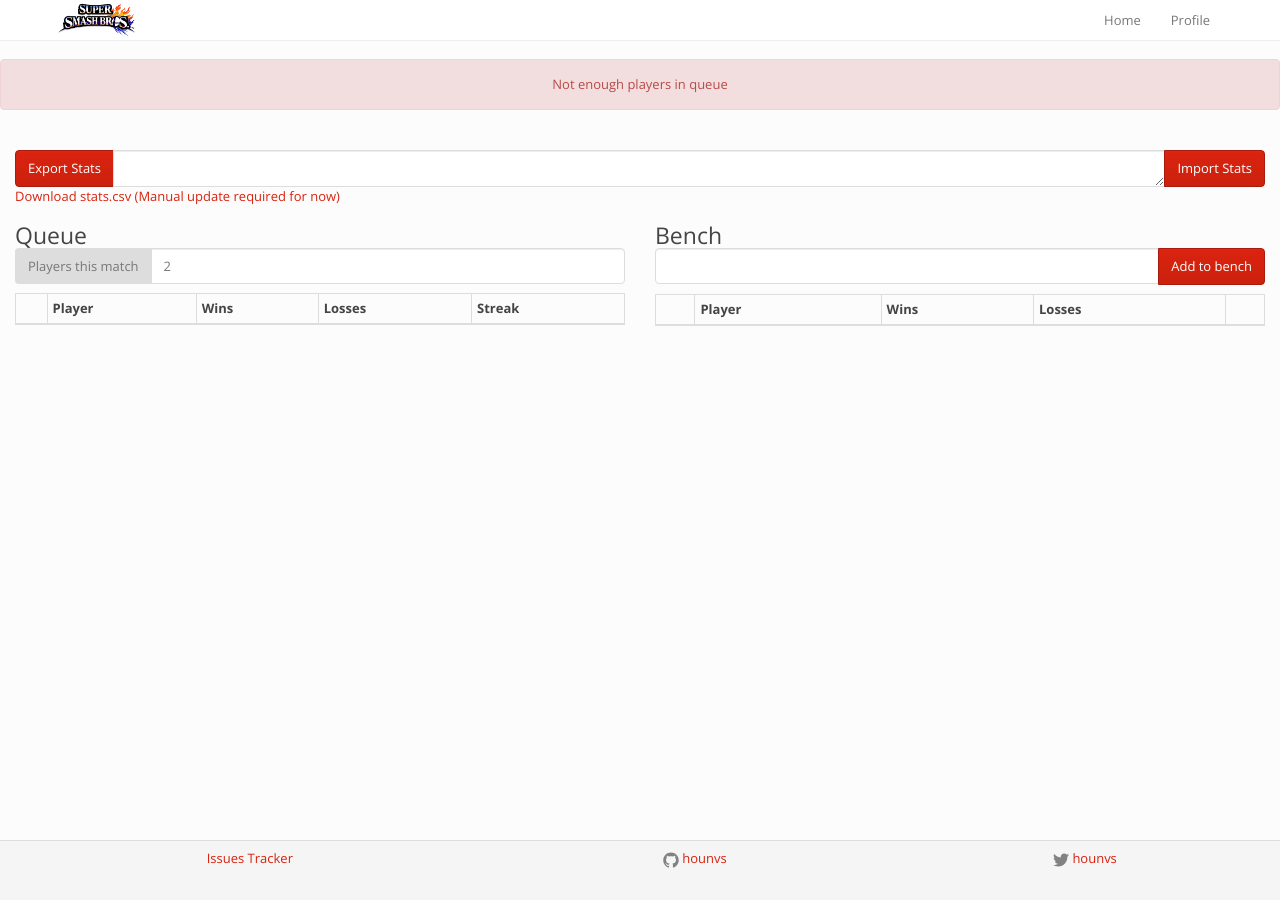
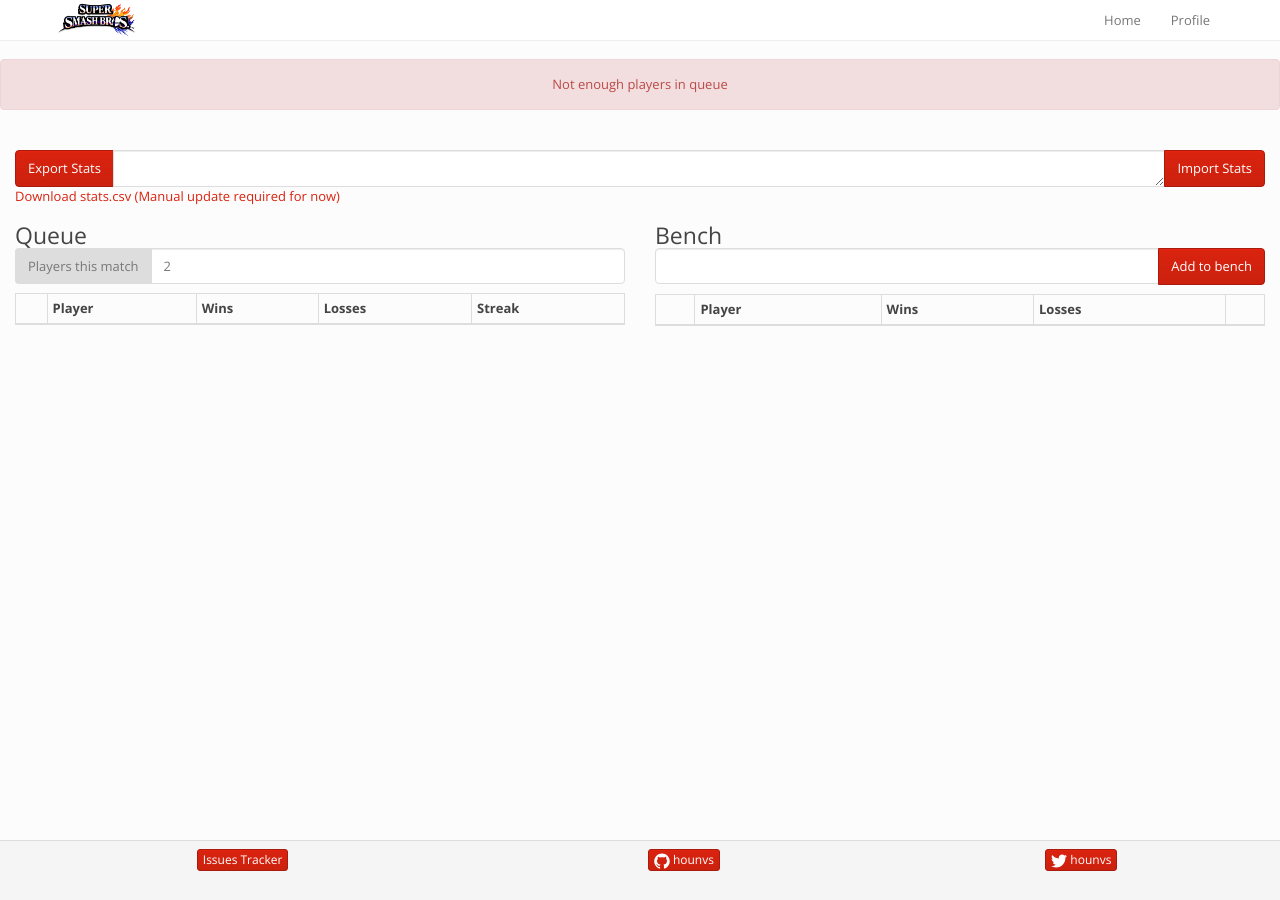
Before and after one commit to hounvs/QueueUp, a Jekyll site: the page built from index.html, in a window 1280 px wide. Built offline with Jekyll 4.4.1, drawn with Linux system fonts in a browser that asks for light colours.

Commit message:
Update footer links styles

```diff
--- a/_includes/footer.html
+++ b/_includes/footer.html
@@ -2,7 +2,7 @@
             <div class="containter">
                 <table class="table">
                     <tr>
-                        <td><a href="https://github.com/hounvs/QueueUp/issues">Issues Tracker</a></td>
+                        <td><a href="https://github.com/hounvs/QueueUp/issues" class="btn btn-primary btn-xs">Issues Tracker</a></td>
                         <td>{% include icon-github.html username=site.github_username %}</td>
                         <td>{% include icon-twitter.html username=site.twitter_username %}</td>
                     </tr>
--- a/_includes/icon-github.html
+++ b/_includes/icon-github.html
@@ -1 +1 @@
-<a href="https://github.com/{{ include.username }}"><span class="icon icon--github">{% include icon-github.svg %}</span><span class="username">{{ include.username }}</span></a>
+<a href="https://github.com/{{ include.username }}" class="btn btn-primary btn-xs"><span class="icon icon--github">{% include icon-github.svg %}</span><span class="username">{{ include.username }}</span></a>
--- a/_includes/icon-twitter.html
+++ b/_includes/icon-twitter.html
@@ -1 +1 @@
-<a href="https://twitter.com/{{ include.username }}"><span class="icon icon--twitter">{% include icon-twitter.svg %}</span><span class="username">{{ include.username }}</span></a>
+<a href="https://twitter.com/{{ include.username }}" class="btn btn-primary btn-xs"><span class="icon icon--twitter">{% include icon-twitter.svg %}</span><span class="username">{{ include.username }}</span></a>
--- a/css/site.css
+++ b/css/site.css
@@ -13,5 +13,5 @@
   vertical-align: middle;
 }
 .icon > svg path {
-    fill: #828282;
+    fill: #FFFFFF;
 }
```
